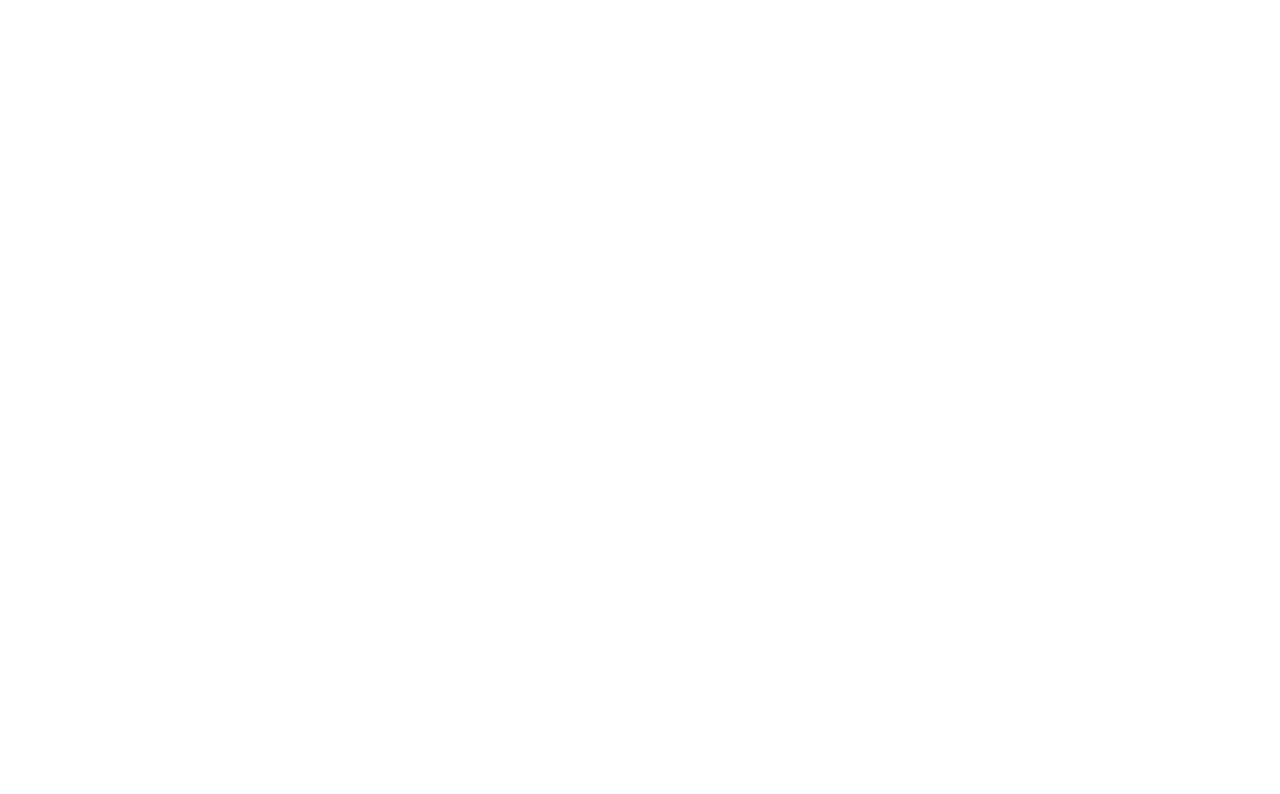
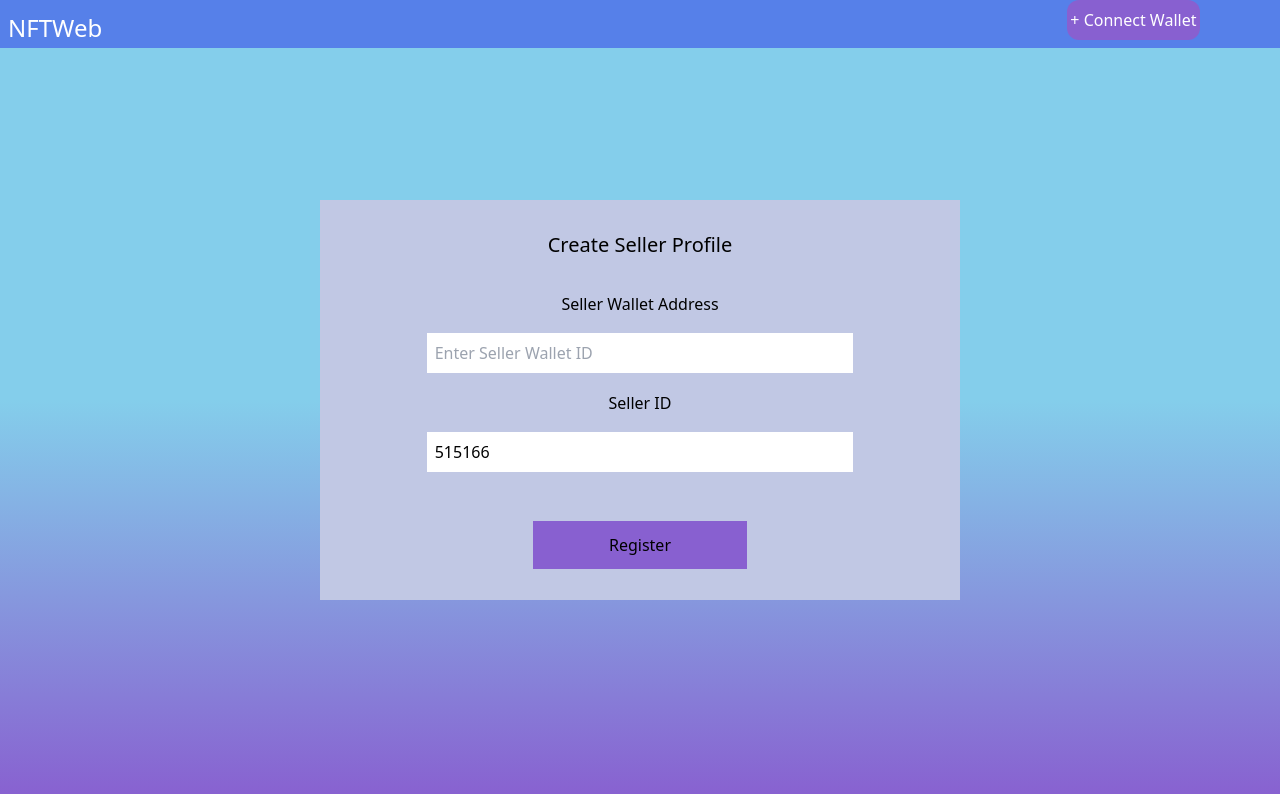
Before and after one commit to a-sambhab/NFTDocket, a React (Create React App) app in the folder client/: page /createseller in a window 1280 px wide. Before the commit this address had no page. Shown: the top 794 px of the page. Built offline with nearby package versions, Linux system fonts and the light colour scheme.

Commit message:
Changed Routes

```diff
--- a/client/src/App.jsx
+++ b/client/src/App.jsx
@@ -6,6 +6,8 @@ import Landing from "./pages/Landing";
 import Seller from "./pages/Seller"
 import Warranty from "./pages/Warranty";
 import Web3Context from "./contexts";
+import CreateSeller from "./pages/CreateSeller";
+import CreateNFT from "./pages/CreateNFT";
 
 function App() {
   window.ethereum&&window.ethereum.on('accountsChanged', function (accounts) {
@@ -21,8 +23,10 @@ function App() {
     <>
       <Routes>
         <Route path="/" element={<Landing/>}/>
+        <Route path="/createseller" element={<CreateSeller/>}/>
         <Route path="/seller" element={<Seller/>}/>
         <Route path="/buyer" element={<Buyer/>}/>
+        <Route path="/createnft" element={<CreateNFT/>}/>
         <Route path="/approve/:warrantyID" element={<Approve/>}/>
         <Route path="/warranty/:warrantyID" element={<Warranty/>}/>
       </Routes>
--- a/client/src/pages/Buyer.jsx
+++ b/client/src/pages/Buyer.jsx
@@ -1,5 +1,7 @@
-import React from 'react'
+import React, {useContext} from 'react'
 import { NavLink } from 'react-router-dom'
+import Web3Context from '../contexts'
+
 
 function Navbutton(props) {
   return(
@@ -44,13 +46,30 @@ function ExpiredWarranty(props){
     </>
   )
 }
+function PendingWarranty(props) {
+  return(
+    <>
+      <NavLink to={`/approve/${props.id}`} className='bg-secondary-3 mx-16 h-14 flex justify-between items-center rounded-2xl text-xl my-2'>
+        <div className='flex justify-center items-center pl-5'>
+          <img className='w-10 h-10 rounded-full' src={props.img}/>
+          <span className='px-3'>{props.name}</span>
+        </div>
+        <span className='pr-12'>{props.status}</span>
+        <span className='pr-5'>#{props.id}</span>
+      </NavLink>
+    </>
+  );
+}
 
 function Buyer() {
+  const {connectWallet,account} = useContext(Web3Context);
+
   return (
     <>
     <div className='flex w-screen h-fit min-h-screen bg-primary overflow-x-hidden'>
       <div className='sidebar w-1/6 h-full flex flex-col items-center' >
         <NavLink to="/" className='text-white text-2xl border-b-2 p-4 w-full h-fit flex justify-center items-center'>NFTWeb</NavLink>
+        <Navbutton link="#pending" content="Pending Warranties" />
         <Navbutton link="#active" content="Active Warranties" />
         <Navbutton link="#expired" content="Expired Warranties" />
         <div className='w-5/6 h-2/6 bg-secondary-3 my-20 flex flex-col justify-center items-center rounded-2xl'>
@@ -61,12 +80,31 @@ function Buyer() {
       <div className='main w-5/6 h-fit min-h-screen bg-gradient-to-b from-secondary-1 via-secondary-1 to-secondary-2'>
         <div className='flex justify-between items-center h-fit py-4'>
           <span className='text-2xl ml-12'>Dashboard</span>
-          <div className='text-white bg-secondary-2 mr-5 w-40 h-10 text-center rounded-xl pt-2'>+ Connect Wallet</div>
+          {   account.currentAccount==null  ?    ( <div className='cursor-pointer text-white bg-secondary-2 mr-20 w-40 h-10 text-center rounded-xl pt-2' onClick={connectWallet}>+ Connect Wallet</div>
+):(<div className="mr-8">Hey,{' '}
+{`${String(account.currentAccount).slice(0, 9)}...${String(
+  account.currentAccount
+).slice(String(account.currentAccount).length - 9)}`}</div>)}
         </div>
         <div className='w-full h-1/6 flex items-center justify-evenly my-4'>
           {/* <button className='w-1/4 bg-secondary-3'>Active Warranties: 23</button> */}
+          <WarrantyCount head="Pending Warranties" count="23"/>
           <WarrantyCount head="Active Warranties" count="23"/>
           <WarrantyCount head="Expired Warranties" count="23"/>
+        </div>
+        <div id='pending'>
+          <div className='text-2xl pl-12'>
+            Pending Warranty
+          </div>
+          <div className='text-xl flex justify-between mx-24 items-center h-20'>
+            <span>Customer</span>
+            <span>Status</span>
+            <span>Order ID</span>
+          </div>
+          <div className='flex flex-col justify-evenly'>
+            <PendingWarranty img="https://res.cloudinary.com/dgy8ybeoy/image/upload/v1658402368/6df919637ea1e3a6bf7f6b98022b3b62_npgxgf.jpg" name="Albert Chaini" status="Pending" id="1547854335"/>
+            <PendingWarranty img="https://res.cloudinary.com/dgy8ybeoy/image/upload/v1658402368/6df919637ea1e3a6bf7f6b98022b3b62_npgxgf.jpg" name="Albert Chaini" status="Pending" id="1547854335"/>
+          </div>
         </div>
         <div id="active">
           <div className='text-2xl pl-12'>
--- /dev/null
+++ b/client/src/pages/CreateNFT.jsx
@@ -0,0 +1,35 @@
+import React, {useState} from 'react'
+import { NavLink, useParams } from 'react-router-dom'
+
+
+function CreateNFT() {
+    const [show, setshow] = useState('')
+    const showPhoto = (e) => {
+        console.log(e.target.files[0]);
+        setshow(URL.createObjectURL(e.target.files[0]));
+    }
+  return (
+    <>
+    <div className='w-screen h-screen'>
+        <div className='w-full h-12 bg-primary fixed'>
+            <NavLink to='/' className='text-white text-2xl w-full pt-2 pl-2 h-fit flex justify-start items-center'>NFTWeb</NavLink>
+        </div>
+        <div className='w-full h-full  bg-gradient-to-b from-secondary-1 via-secondary-1 to-secondary-2 flex justify-center items-center'>
+            <div className='w-1/2 min-h-1/2 h-fit flex justify-start items-center flex-col bg-secondary-3 mt-8'>
+                <div className='text-2xl'>Create Warranty</div>
+                <form className='flex flex-col justify-evenly items-center min-h-full h-fit w-full rounded-xl'>
+                    <img src={show} id="show"/>
+                    <input placeholder='Upload Image' type="file" accept='image/*' className='w-2/3 m-4' onChange={showPhoto}/>
+                    <input placeholder='Enter Order ID' type="text" className='w-2/3 m-4'/>
+                    <input placeholder='Enter Buyer Wallet ID' type="text" className='w-2/3 m-4'/>
+                    <input type="date" className='w-2/3 m-4' />
+                    <NavLink type='submit' className='bg-green-700 rounded-xl w-1/3 text-white m-2 flex justify-center items-center' to='/seller'>Submit</NavLink>
+                </form>
+            </div>
+        </div>
+    </div>
+    </>
+  )
+}
+
+export default CreateNFT
--- /dev/null
+++ b/client/src/pages/CreateSeller.jsx
@@ -0,0 +1,36 @@
+import React, {useContext} from 'react'
+import { NavLink } from 'react-router-dom';
+import Web3Context from '../contexts'
+
+function CreateSeller() {
+    const {connectWallet,account} = useContext(Web3Context);
+
+  return (
+    <>
+        <div className='w-screen h-screen'>
+        <div className='w-full h-12 bg-primary fixed flex flex-row justify-end  '>
+            <NavLink to='/' className='text-white text-2xl w-full pt-2 pl-2 h-fit flex justify-start items-center'>NFTWeb</NavLink>
+            {   account.currentAccount==null  ?    ( <div className='cursor-pointer text-white bg-secondary-2 mr-20 w-40 h-10 text-center rounded-xl pt-2' onClick={connectWallet}>+ Connect Wallet</div>
+):(<div className="mr-8 w-1/3 flex justify-center items-center">Hey,{' '}
+{`${String(account.currentAccount).slice(0, 9)}...${String(
+  account.currentAccount
+).slice(String(account.currentAccount).length - 9)}`}</div>)}
+        </div>
+        <div className='w-full h-full  bg-gradient-to-b from-secondary-1 via-secondary-1 to-secondary-2 flex justify-evenly items-center'>
+          <div className='w-1/2 h-1/2 bg-secondary-3 flex flex-col justify-evenly items-center'>
+            <div className='text-xl'>Create Seller Profile</div>
+            <form className='w-full h-1/2 flex flex-col justify-evenly items-center'>
+                <label for="wallet">Seller Wallet Address</label>
+                <input name='wallet' placeholder='Enter Seller Wallet ID' type="text" className='w-2/3 p-2 m-4' readOnly value={account.currentAccount}/>
+                <label for="seller">Seller ID</label>
+                <input name='seller' placeholder='Enter Seller ID' type="text" className='w-2/3 m-4 p-2' readOnly value="515166"/>
+            </form>
+            <NavLink to='/seller' className="w-1/3 h-12 bg-secondary-2 flex justify-center items-center">Register</NavLink>
+          </div>
+        </div>
+    </div>
+    </>
+  )
+}
+
+export default CreateSeller
--- a/client/src/pages/Landing.jsx
+++ b/client/src/pages/Landing.jsx
@@ -1,15 +1,24 @@
-import React from 'react'
+import React,{useContext} from 'react'
 import { NavLink } from 'react-router-dom'
+import Web3Context from '../contexts'
+
 
 function Landing() {
+  const {connectWallet,account} = useContext(Web3Context);
+
   return (
     <>
     <div className='w-screen h-screen'>
-        <div className='w-full h-12 bg-primary fixed'>
+        <div className='w-full h-12 bg-primary fixed flex flex-row justify-end  '>
             <NavLink to='/' className='text-white text-2xl w-full pt-2 pl-2 h-fit flex justify-start items-center'>NFTWeb</NavLink>
+            {   account.currentAccount==null  ?    ( <div className='cursor-pointer text-white bg-secondary-2 mr-20 w-40 h-10 text-center rounded-xl pt-2' onClick={connectWallet}>+ Connect Wallet</div>
+):(<div className="mr-8 w-1/3 flex justify-center items-center">Hey,{' '}
+{`${String(account.currentAccount).slice(0, 9)}...${String(
+  account.currentAccount
+).slice(String(account.currentAccount).length - 9)}`}</div>)}
         </div>
         <div className='w-full h-full  bg-gradient-to-b from-secondary-1 via-secondary-1 to-secondary-2 flex justify-evenly items-center'>
-          <NavLink className='w-1/4 h-1/4 bg-secondary-3 flex justify-center items-center' to='seller'>Seller</NavLink>
+          <NavLink className='w-1/4 h-1/4 bg-secondary-3 flex justify-center items-center' to='createseller'>Seller</NavLink>
           <NavLink className='w-1/4 h-1/4 bg-secondary-3 flex justify-center items-center' to='buyer'>Buyer</NavLink>
         </div>
     </div>
--- a/client/src/pages/Seller.jsx
+++ b/client/src/pages/Seller.jsx
@@ -67,6 +67,7 @@ function Seller() {
     <div className='flex w-screen h-fit min-h-screen bg-primary overflow-x-hidden'>
       <div className='sidebar w-1/6 h-full flex flex-col items-center' >
         <NavLink to="/" className='text-white text-2xl border-b-2 p-4 w-full h-fit flex justify-center items-center'>NFTWeb</NavLink>
+        <NavLink to="/createnft" className='text-white text-xl w-5/6 h-fit py-4 mt-4 ml-11 hover:bg-secondary-1 active:bg-secondary-1 text-center rounded-l-xl'>Create NFT</NavLink>
         <Navbutton link="#active" content="Active Warranties" />
         <Navbutton link="#pending" content="Pending Warranties" />
         <Navbutton link="#expired" content="Expired Warranties" />
@@ -80,9 +81,9 @@ function Seller() {
           <span className='text-2xl ml-12'>Dashboard</span>
 {   account.currentAccount==null  ?    ( <div className='cursor-pointer text-white bg-secondary-2 mr-20 w-40 h-10 text-center rounded-xl pt-2' onClick={connectWallet}>+ Connect Wallet</div>
 ):(<div className="mr-8">Hey,{' '}
-{`${String(account.currentAccount).slice(0, 5)}...${String(
+{`${String(account.currentAccount).slice(0, 9)}...${String(
   account.currentAccount
-).slice(String(account.currentAccount).length - 5)}`}</div>)}        </div>
+).slice(String(account.currentAccount).length - 9)}`}</div>)}        </div>
         <div className='w-full h-1/6 flex items-center justify-evenly my-4'>
           {/* <button className='w-1/4 bg-secondary-3'>Active Warranties: 23</button> */}
           <WarrantyCount head="Active Warranties" count="23"/>
--- a/client/src/pages/Warranty.jsx
+++ b/client/src/pages/Warranty.jsx
@@ -4,9 +4,6 @@ import { NavLink, useParams } from 'react-router-dom'
 function Warranty() {
     const {warrantyID} = useParams();
     console.log(warrantyID);
-    const Verify = () => {
-        console.log("verifying");
-    }
   return (
     <>
         <div className='w-screen h-screen'>
@@ -22,7 +19,6 @@ function Warranty() {
                         <span className='w-full text-center'>Order ID: 1514444150</span>
                         <span className='w-full text-center'>Owner Address: 11645050222..666666</span>
                         <span className='w-full text-center'>Expiry Date: 29/07/2022</span>
-                        <button className='bg-green-700 rounded-xl w-1/3 text-white m-2' onclick = {Verify}>Verify</button>
                     </div>
                 </div>
             </div>
```
Also changed, not shown: client/src/pages/Approve.jsx (+14 -21 lines).
